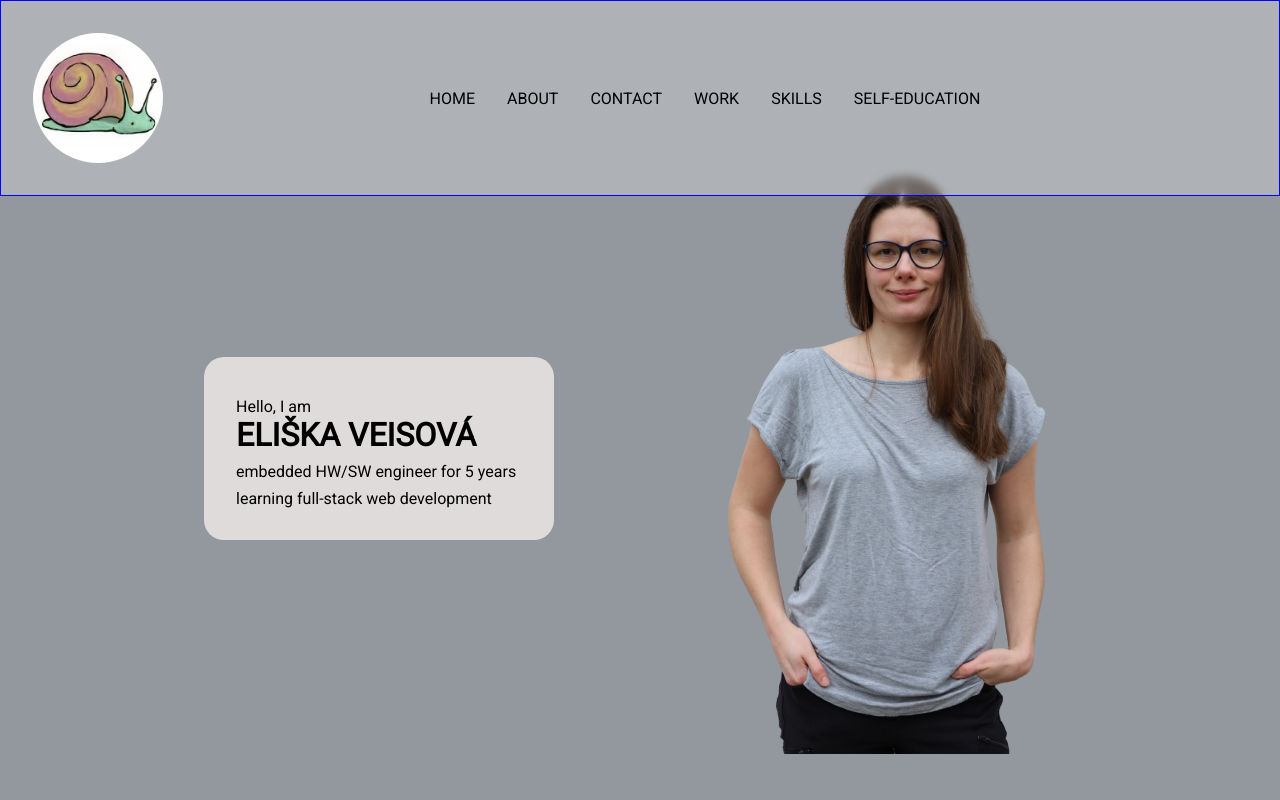
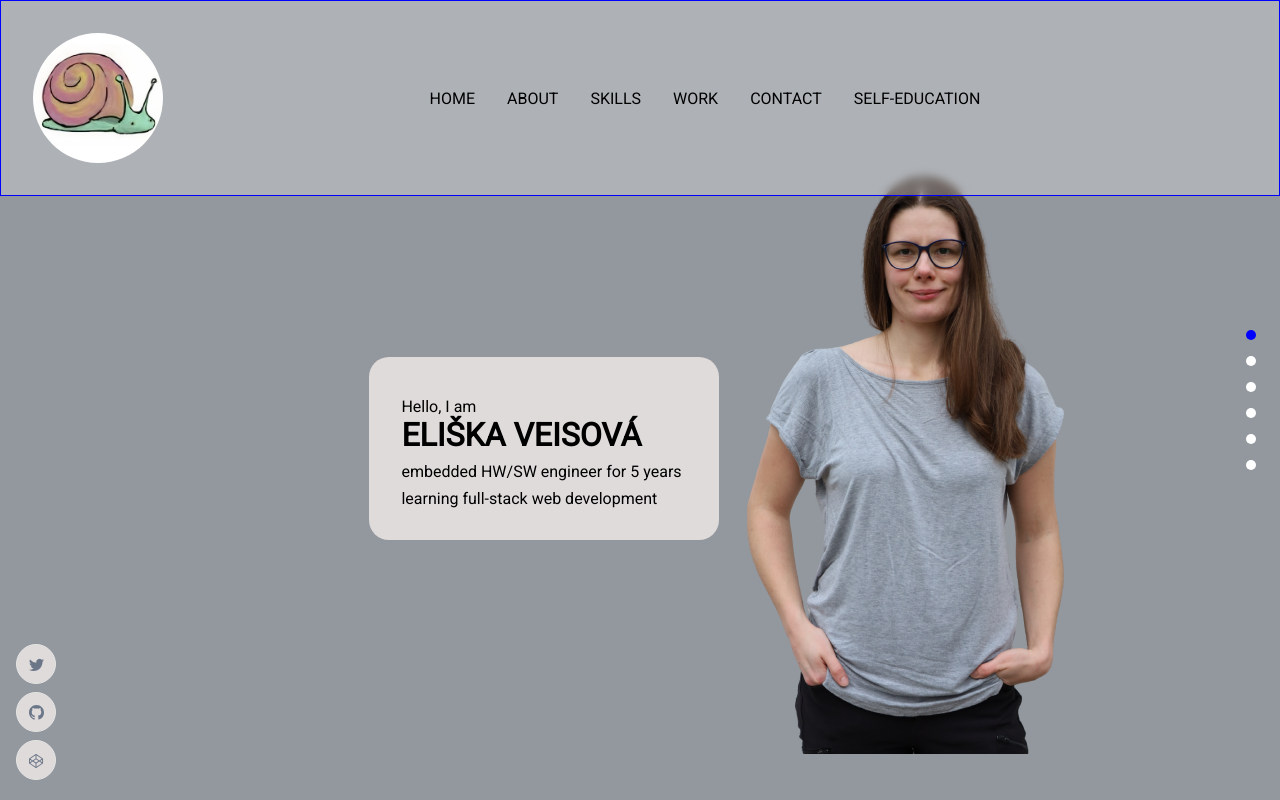
Before and after one commit to panvicka/panvicka-portfolio, a React (Create React App) app in the folder frontend/: page / in a window 1280 px wide. Shown: the top 800 px of the page. Built offline with nearby package versions, Linux system fonts and the light colour scheme.

Commit message:
hoc wrapper elements with nav and social icons

```diff
--- a/frontend/src/App.js
+++ b/frontend/src/App.js
@@ -8,9 +8,9 @@ const App = () => {
     <div className="app">
       <NavBar />
       <Header />
+      <Skills />
       <About />
       <Work />
-      <Skills />
       <SelfEducation />
       <Footer />
     </div>
--- a/frontend/src/components/NavBar/NavBar.jsx
+++ b/frontend/src/components/NavBar/NavBar.jsx
@@ -4,11 +4,10 @@ import { motion } from "framer-motion";
 
 import { Navbar, LogoContainer, NavLinks, Menu, MenuContent } from "./NavBar.styles";
 import { images } from "../../constants";
+import { menuArray } from "../../constants/menu-items";
 
 const NavBar = () => {
   const [toggleMenu, setToggleMenu] = useState(false);
-
-  const menuArray = ["home", "about", "contact", "work", "skills", "self-education"];
 
   return (
     <Navbar>
@@ -28,7 +27,7 @@ const NavBar = () => {
       <Menu>
         <HiMenu onClick={() => setToggleMenu(true)} />
         {toggleMenu && (
-          <MenuContent as={motion.div} initial={{ width: 0 }} animate={{ width: '80%' }}>
+          <MenuContent as={motion.div} initial={{ width: 0 }} animate={{ width: "80%" }}>
             <HiX onClick={() => setToggleMenu(false)} />
             <NavLinks>
               {menuArray.map((item, index) => {
--- /dev/null
+++ b/frontend/src/components/NavDots/NavDots.jsx
@@ -0,0 +1,16 @@
+import React from "react";
+
+import { NavigationDot, NavigationDotsWrapper } from "./NavDots.styles";
+import { menuArray } from "../../constants/menu-items";
+
+const Navigation = ({ active }) => {
+  return (
+    <NavigationDotsWrapper>
+      {menuArray.map((item, index) => {
+        return <NavigationDot href={`#${item}`} key={item + index} activated={active === item}></NavigationDot>;
+      })}
+    </NavigationDotsWrapper>
+  );
+};
+
+export default Navigation;
--- /dev/null
+++ b/frontend/src/components/NavDots/NavDots.styles.js
@@ -0,0 +1,42 @@
+import styled from "styled-components";
+import * as globalStyles from "../../index.styles";
+
+export const NavigationDot = styled.a`
+  width: 10px;
+  height: 10px;
+  border-radius: 50%;
+  background-color: ${(props) => (props.activated ? "blue" : "white")};
+  margin: 0.5rem;
+
+  transition: background-color 0.2s ease-in-out;
+
+  &:hover {
+    background-color: var(--secondary-color);
+  }
+
+  @media screen and (min-width: 2000px) {
+    width: 20px;
+    height: 20px;
+  }
+`;
+
+export const NavigationDotsWrapper = styled(globalStyles.FlexCol)`
+  justify-content: center;
+  align-items: center;
+
+
+  padding: 1rem;
+
+
+}
+
+@media screen and (max-width: 500px) {
+  .app__navigation,
+  .app__social {
+    display: none;
+  }
+
+  .copyright {
+    padding: 2rem;
+  }
+`;
--- /dev/null
+++ b/frontend/src/components/Socials/Socials.jsx
@@ -0,0 +1,24 @@
+import React from "react";
+
+import { BsTwitter, BsGithub } from "react-icons/bs";
+import { ImCodepen } from "react-icons/im";
+
+import { SocialWrapper, SocialIcon } from "./Socials.styles";
+
+const Socials = () => {
+  return (
+    <SocialWrapper>
+      <SocialIcon>
+        <BsTwitter />
+      </SocialIcon>
+      <SocialIcon>
+        <BsGithub />
+      </SocialIcon>
+      <SocialIcon>
+        <ImCodepen />
+      </SocialIcon>
+    </SocialWrapper>
+  );
+};
+
+export default Socials;
--- /dev/null
+++ b/frontend/src/components/Socials/Socials.styles.js
@@ -0,0 +1,50 @@
+import styled from "styled-components";
+import * as globalStyles from "../../index.styles";
+
+export const SocialWrapper = styled(globalStyles.FlexCol)`
+  justify-content: flex-end;
+  align-items: center;
+  padding: 1rem;
+`;
+
+export const SocialIcon = styled(globalStyles.FlexCol)`
+  width: 40px;
+  height: 40px;
+  border-radius: 50%;
+  background-color: var(--white-color);
+  margin: 0.25rem 0;
+  border: 1px solid var(--lightGray-color);
+
+  display: flex;
+  justify-content: center;
+  align-items: center;
+
+  transition: all 0.3s ease-in-out;
+
+  svg {
+    width: 15px;
+    height: 15px;
+    color: var(--gray-color);
+  }
+
+  &:hover {
+    background-color: var(--secondary-color);
+    border-color: var(--secondary-color);
+
+    svg {
+      color: var(--white-color);
+    }
+  }
+
+  @media screen and (min-width: 2000px) {
+    width: 70px;
+    height: 70px;
+
+    margin: 0.5rem 0;
+
+    svg {
+      width: 30px;
+      height: 30px;
+    }
+  }
+`;
--- a/frontend/src/components/index.js
+++ b/frontend/src/components/index.js
@@ -1 +1,3 @@
 export { default as NavBar } from "./NavBar/NavBar";
+export { default as Socials } from "./Socials/Socials";
+export { default as NavDots } from "./NavDots/NavDots";
--- /dev/null
+++ b/frontend/src/constants/menu-items.js
@@ -0,0 +1 @@
+export const menuArray = ["home", "about", "skills", "work", "contact", "self-education"];
--- a/frontend/src/container/Header/Header.jsx
+++ b/frontend/src/container/Header/Header.jsx
@@ -1,6 +1,7 @@
 import React from "react";
 import { motion } from "framer-motion";
 
+import { AppWrapper } from "../../wrapper";
 import { HeroWrapper, HeroText, HeroImage } from "./Header.styles";
 import { images } from "../../constants";
 
@@ -21,4 +22,4 @@ const Header = () => {
   );
 };
 
-export default Header;
+export default AppWrapper(Header, 'home');
--- a/frontend/src/container/Skills/Skills.jsx
+++ b/frontend/src/container/Skills/Skills.jsx
@@ -1,7 +1,8 @@
 import React from "react";
+import { AppWrapper } from "../../wrapper";
 
 const Skills = () => {
   return <div>Skills</div>;
 };
 
-export default Skills;
+export default AppWrapper(Skills, "skills");
--- /dev/null
+++ b/frontend/src/wrapper/AppWrapper.js
@@ -0,0 +1,27 @@
+import React from "react";
+import styled from "styled-components";
+
+import { NavDots, Socials } from "../components";
+
+const WrapperDiv = styled.div`
+  display: flex;
+  flex-direction: row;
+  justify-content: space-between;
+  flex: 1;
+  height: 100%;
+`;
+
+const AppWrapper = (Component, idName, classNames) =>
+  function HOC() {
+    return (
+      <WrapperDiv id={idName}>
+        <Socials />
+        <div>
+          <Component />
+        </div>
+        <NavDots active={idName} />
+      </WrapperDiv>
+    );
+  };
+
+export default AppWrapper;
--- /dev/null
+++ b/frontend/src/wrapper/index.js
@@ -0,0 +1 @@
+export { default as AppWrapper } from "./AppWrapper";
```
